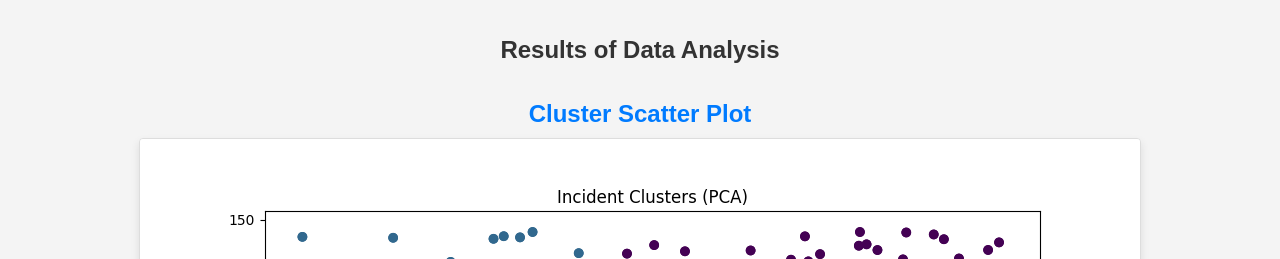
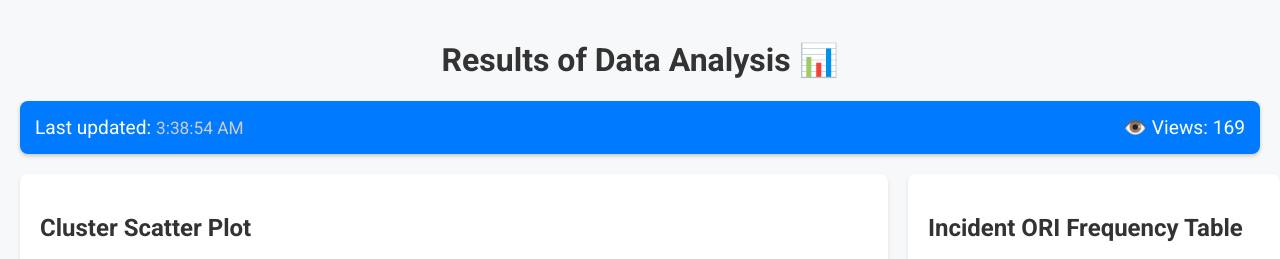
Before and after one commit to gvnsavinash/cis6930fa24-project3, a Flask app: page /result in a window 1280 px wide. Shown: the top 259 px of the page. Run offline with Flask 3, Linux system fonts and the light colour scheme.

Commit message:
added grapghs

```diff
--- a/app.py
+++ b/app.py
@@ -11,6 +11,9 @@ from sklearn.cluster import KMeans
 import matplotlib.pyplot as plt
 import seaborn as sns
 from io import BytesIO
+import numpy as np
+from matplotlib.patches import Circle
+from sklearn.preprocessing import MinMaxScaler
 
 # Configure Matplotlib to use the 'Agg' backend, suitable for non-interactive environments
 import matplotlib
@@ -26,6 +29,24 @@ app.config['STATIC_FOLDER'] = STATIC_FOLDER
 os.makedirs(UPLOAD_FOLDER, exist_ok=True)
 os.makedirs(STATIC_FOLDER, exist_ok=True)
 
+
+def safe_convert_to_time(x):
+    try:
+        dt = pd.to_datetime(x)
+        if 5 <= dt.hour < 12:
+            return 'Morning'
+        elif 12 <= dt.hour < 17:
+            return 'Afternoon'
+        elif 17 <= dt.hour < 21:
+            return 'Evening'
+        else:
+            return 'Night'
+    except ValueError:
+        return 'Unknown'  # or handle it in some other appropriate way
+
+
+
+
 def cluster_and_visualize(date_list, incident_number_list, location_list, nature_list, ori_list):
     # Create DataFrame
     df = pd.DataFrame({
@@ -37,6 +58,7 @@ def cluster_and_visualize(date_list, incident_number_list, location_list, nature
     })
 
     print("dataframe shape", df.shape)
+    print("Set of Incident ORI", set(df['Incident ORI']))
 
     # Label Encoding
     nature_le = LabelEncoder()
@@ -47,8 +69,8 @@ def cluster_and_visualize(date_list, incident_number_list, location_list, nature
     df['Location_Encoded'] = location_le.fit_transform(df['Location'])
 
     # dates
-    df['Date_time_quarters_encoded'] = df['Date / Time'].apply(lambda x: 'Morning' if 5 <= pd.to_datetime(x).hour < 12 else 'Afternoon' if 12 <= pd.to_datetime(x).hour < 17 else 'Evening' if 17 <= pd.to_datetime(x).hour < 21 else 'Night')
-
+    # df['Date_time_quarters_encoded'] = df['Date / Time'].apply(lambda x: 'Morning' if 5 <= pd.to_datetime(x).hour < 12 else 'Afternoon' if 12 <= pd.to_datetime(x).hour < 17 else 'Evening' if 17 <= pd.to_datetime(x).hour < 21 else 'Night')
+    df['Date_time_quarters_encoded'] = df['Date / Time'].apply(safe_convert_to_time)
     # Date Encoding
     date_le = LabelEncoder()
     df['Date_time_quarters_encoded'] = date_le.fit_transform(df['Date_time_quarters_encoded'])
@@ -90,27 +112,94 @@ def cluster_and_visualize(date_list, incident_number_list, location_list, nature
     # plt.close()
 
     # Bar Plot
-    plt.figure(figsize=(10, 6))
-    df['Nature'].value_counts().plot(kind='barh')
-    plt.title('Nature Frequency')
-    plt.xlabel('Nature')
-    plt.ylabel('Frequency')
+    # plt.figure(figsize=(10, 6))
+    # df['Nature'].value_counts().plot(kind='barh')
+    # plt.title('Nature Frequency')
+    # plt.xlabel('Nature')
+    # plt.ylabel('Frequency')
+    # bar_path = os.path.join(app.config['STATIC_FOLDER'], 'bar_plot.png')
+    # plt.savefig(bar_path)
+    # plt.close()
+
+    Incident_ORI = df['Incident ORI'].value_counts().sort_values(ascending=True)
+    plt.figure(figsize=(12, 8))  # Increased size for readability
+    Incident_ORI.plot(kind='barh', color='skyblue')
+    plt.title('Incident ORI Frequency')
+    plt.xlabel('Frequency')
+    plt.ylabel('Incident ORI')
+    plt.tight_layout()  # Adjust layout to make sure labels/axes are not cut off
     bar_path = os.path.join(app.config['STATIC_FOLDER'], 'bar_plot.png')
     plt.savefig(bar_path)
     plt.close()
 
-    # Pie Chart
-    plt.figure(figsize=(8, 8))
-    df['Cluster'].value_counts().plot.pie(autopct='%1.1f%%')
-    plt.title('Cluster Distribution')
-    pie_path = os.path.join(app.config['STATIC_FOLDER'], 'pie_chart.png')
-    plt.savefig(pie_path)
+    Incident_ORI = df['Incident ORI'].value_counts().reset_index()
+    Incident_ORI.columns = ['Incident ORI', 'Count']  # Renaming columns immediately after resetting index
+
+    # Convert to HTML for display in the template
+    Incident_ORI_html = Incident_ORI.to_html(classes="table table-striped", border=0, index=False)
+
+    # # Pie Chart
+    # plt.figure(figsize=(8, 8))
+    # df['Cluster'].value_counts().plot.pie(autopct='%1.1f%%')
+    # plt.title('Cluster Distribution')
+    # pie_path = os.path.join(app.config['STATIC_FOLDER'], 'pie_chart.png')
+    # plt.savefig(pie_path)
+    # plt.close()
+
+    nature_counts = df['Nature'].value_counts().reset_index()
+    nature_counts.columns = ['Nature', 'Frequency']
+
+    # Normalize the bubble sizes
+    scaler = MinMaxScaler(feature_range=(100, 1000))  # Scale between 100 and 1000 for visualization purposes
+    nature_counts['Scaled Frequency'] = scaler.fit_transform(nature_counts[['Frequency']])
+
+    nature_counts_html = nature_counts.to_html(classes="table table-striped", border=0, index=False)
+
+    # Initialize plot
+    fig, ax = plt.subplots(figsize=(15, 10))
+    ax.set_xlim(0, 100)
+    ax.set_ylim(0, 100)
+    ax.axis('off')  # Turn off the axis
+
+    # Generate random center points for bubbles
+    np.random.seed(0)
+    points = np.random.rand(len(nature_counts), 2) * 100
+
+    # Check for overlaps and adjust positions
+    def check_overlap(circles, new_circle):
+        for circle in circles:
+            distance = np.sqrt((circle[0] - new_circle[0])**2 + (circle[1] - new_circle[1])**2)
+            if distance < (circle[2] + new_circle[2]):
+                return True
+        return False
+
+    circles = []
+    for _, row in nature_counts.iterrows():
+        x, y = np.random.rand(2) * 100
+        size = np.sqrt(row['Scaled Frequency'])
+        new_circle = [x, y, size / 2]  # x, y, radius
+        while check_overlap(circles, new_circle):
+            x, y = np.random.rand(2) * 100
+            new_circle = [x, y, size / 2]
+        circles.append(new_circle)
+        circle = Circle((x, y), size / 2, alpha=0.5, color=np.random.rand(3,), edgecolor='black')
+        ax.add_artist(circle)
+        plt.text(x, y, row['Nature'], horizontalalignment='center', verticalalignment='center', fontsize=9)
+
+    plt.title('Packed Bubble Chart of Nature Frequencies')
+    plt.show()
+
+    # Save the plot
+    bubble_chart_path = os.path.join('static', 'bubble_chart.png')
+    plt.savefig(bubble_chart_path)
     plt.close()
 
     return {
-        'scatter': 'scatter_plot.png',
+        'scatter': 'pca_scatter_plot.png',
         'bar': 'bar_plot.png',
-        'pie': 'pie_chart.png'
+        'bubble': 'bubble_chart.png',
+        'Incident_ORI_html': Incident_ORI_html ,
+        'nature_counts_html': nature_counts_html
     }
 
 # @app.route('/', methods=['GET', 'POST'])
@@ -143,43 +232,89 @@ def cluster_and_visualize(date_list, incident_number_list, location_list, nature
 #     return render_template('index.html')
 
 
+# @app.route('/', methods=['GET', 'POST'])
+# def index():
+#     if request.method == 'POST':
+#         urls = request.form.getlist('urls')  # Handles multiple URLs
+#         files = request.files.getlist('files')  # Handles multiple files
+
+#         # Initialize lists to collect all data from each PDF
+#         date_list = []
+#         incident_number_list = []
+#         location_list = []
+#         nature_list = []
+#         ori_list = []
+
+#         for file in files:
+#             if file and file.filename != '':
+#                 pdf_data = file.read()
+#                 dates, incidents, locations, natures, oris = extractincidents(pdf_data)
+#                 date_list.extend(dates[1:])
+#                 incident_number_list.extend(incidents[1:])
+#                 location_list.extend(locations[1:])
+#                 nature_list.extend(natures[1:])
+#                 ori_list.extend(oris[1:])
+
+#         for url in urls:
+#             if url:
+#                 pdf_data = fetchincidents(url)
+#                 dates, incidents, locations, natures, oris = extractincidents(pdf_data)
+#                 date_list.extend(dates[1:])
+#                 incident_number_list.extend(incidents[1:])
+#                 location_list.extend(locations[1:])
+#                 nature_list.extend(natures[1:])
+#                 ori_list.extend(oris[1:])
+
+#         if date_list:
+#             visualizations = cluster_and_visualize(date_list, incident_number_list, location_list, nature_list, ori_list)
+#             print("all data", date_list, incident_number_list, location_list, nature_list, ori_list)
+#             print("ength", len(date_list), len(incident_number_list), len(location_list), len(nature_list), len(ori_list))
+#             return redirect(url_for('result', **visualizations))
+
+#     return render_template('index.html')
+
+
 @app.route('/', methods=['GET', 'POST'])
 def index():
     if request.method == 'POST':
-        urls = request.form.getlist('urls')  # Handles multiple URLs
-        files = request.files.getlist('files')  # Handles multiple files
+        urls = request.form.getlist('urls')
+        files = request.files.getlist('files')
 
-        # Initialize lists to collect all data from each PDF
+        # Lists to collect data
         date_list = []
         incident_number_list = []
         location_list = []
         nature_list = []
         ori_list = []
 
+        # Process uploaded files
         for file in files:
             if file and file.filename != '':
                 pdf_data = file.read()
-                dates, incidents, locations, natures, oris = extractincidents(pdf_data)
-                date_list.extend(dates[1:])
-                incident_number_list.extend(incidents[1:])
-                location_list.extend(locations[1:])
-                nature_list.extend(natures[1:])
-                ori_list.extend(oris[1:])
+                extracted_data = extractincidents(pdf_data)
+                date_list.extend(extracted_data[0])
+                incident_number_list.extend(extracted_data[1])
+                location_list.extend(extracted_data[2])
+                nature_list.extend(extracted_data[3])
+                ori_list.extend(extracted_data[4])
 
+        # Process URLs
         for url in urls:
             if url:
-                pdf_data = fetchincidents(url)
-                dates, incidents, locations, natures, oris = extractincidents(pdf_data)
-                date_list.extend(dates[1:])
-                incident_number_list.extend(incidents[1:])
-                location_list.extend(locations[1:])
-                nature_list.extend(natures[1:])
-                ori_list.extend(oris[1:])
+                temp_pdf_path = fetchincidents(url)
+                with open(temp_pdf_path, 'rb') as pdf_file:
+                    pdf_data = pdf_file.read()
+                extracted_data = extractincidents(pdf_data)
+                date_list.extend(extracted_data[0])
+                incident_number_list.extend(extracted_data[1])
+                location_list.extend(extracted_data[2])
+                nature_list.extend(extracted_data[3])
+                ori_list.extend(extracted_data[4])
+                # Clean up the temporary file
+                os.remove(temp_pdf_path)
 
         if date_list:
             visualizations = cluster_and_visualize(date_list, incident_number_list, location_list, nature_list, ori_list)
-            print("all data", date_list, incident_number_list, location_list, nature_list, ori_list)
-            print("ength", len(date_list), len(incident_number_list), len(location_list), len(nature_list), len(ori_list))
             return redirect(url_for('result', **visualizations))
 
     return render_template('index.html')
@@ -190,8 +325,10 @@ def index():
 def result():
     scatter = request.args.get('scatter')
     bar = request.args.get('bar')
-    pie = request.args.get('pie')
-    return render_template('result.html', scatter=scatter, bar=bar, pie=pie)
+    bubble = request.args.get('bubble')
+    Incident_ORI_html = request.args.get('Incident_ORI_html', '')  # Make sure this matches the variable passed
+    nature_counts_html = request.args.get('nature_counts_html', '')
+    return render_template('result.html', scatter=scatter, bar=bar, bubble=bubble, Incident_ORI_html=Incident_ORI_html, nature_counts_html=nature_counts_html)
 
 if __name__ == '__main__':
     app.run(debug=True, threaded=False)  # Run with threading disabled for compatibility
--- a/templates/index.html
+++ b/templates/index.html
@@ -140,7 +140,7 @@
 <body>
     <div class="left-info">
         <h3>Data Engineering Project 3</h3>
-        <p>Designed and worked by: <strong>Avinash Gudipudi</strong></p>
+        <p>Designed by: <strong>Avinash Gudipudi</strong></p>
         <p>UFID: <strong>43775641</strong></p>
     </div>
 
--- a/templates/result.html
+++ b/templates/result.html
@@ -1,6 +1,5 @@
-<!DOCTYPE html>
+<!-- <!DOCTYPE html>
 <html lang="en">
-
 <head>
     <meta charset="UTF-8">
     <meta name="viewport" content="width=device-width, initial-scale=1.0">
@@ -17,24 +16,35 @@
             align-items: center;
         }
 
-        h1 {
-            color: #333;
-            font-size: 24px;
+        .visualization-container {
+            display: flex;
+            width: 100%;
         }
 
-        h2 {
-            color: #007BFF;
-            margin-top: 20px;
-            margin-bottom: 10px;
+        .graphs {
+            flex: 0 0 70%; /* Locks the size to 70% of the parent container's width */
+            display: flex;
+            flex-direction: column;
+            align-items: center;
+        }
+
+        .data-table {
+            flex: 0 0 30%; /* Locks the size to 30% of the parent container's width */
+            padding-left: 20px; /* Adds spacing between graphs and table */
+            border-left: 1px solid #ddd; /* Adds a visual separation */
         }
 
         img {
-            max-width: 90%;
+            width: 100%; /* Makes images expand to fill their containers */
             height: auto;
             border: 1px solid #ddd;
             box-shadow: 0 4px 8px rgba(0, 0, 0, 0.1);
             margin-bottom: 20px;
             border-radius: 4px;
+        }
+
+        h1, h2 {
+            color: #333;
         }
 
         a {
@@ -46,6 +56,7 @@
             border-radius: 5px;
             box-shadow: 0 4px 8px rgba(0, 0, 0, 0.1);
             transition: background-color 0.3s;
+            margin-top: 10px;
         }
 
         a:hover {
@@ -53,16 +64,154 @@
         }
     </style>
 </head>
-
 <body>
     <h1>Results of Data Analysis</h1>
-    <h2>Cluster Scatter Plot</h2>
-    <img src="{{ url_for('static', filename='pca_scatter_plot.png') }}" alt="Scatter Plot">
-    <h2>Bar Graph of Incidents</h2>
-    <img src="{{ url_for('static', filename='bar_plot.png') }}" alt="Bar Graph">
-    <h2>Pie Chart of Clusters</h2>
-    <img src="{{ url_for('static', filename='pie_chart.png') }}" alt="Pie Chart">
+    <div class="visualization-container">
+        <div class="graphs">
+            <h2>Cluster Scatter Plot</h2>
+            <img src="{{ url_for('static', filename=scatter) }}" alt="Scatter Plot">
+            <h2>Bar Graph of Incidents</h2>
+            <img src="{{ url_for('static', filename=bar) }}" alt="Bar Graph">
+            <h2>Bubble Chart of Nature Frequencies</h2>
+            <img src="{{ url_for('static', filename=bubble) }}" alt="Bubble Chart">
+        </div>
+        <div class="data-table">
+            <h2>Incident_ORI Frequency Table</h2>
+            {{ Incident_ORI_html|safe }}
+            <h2>Nature Frequency Table</h2>
+            {{ nature_counts_html|safe }}
+        </div>
+    </div>
     <a href="/">Upload Another File</a>
 </body>
+</html> -->
 
+
+<!DOCTYPE html>
+<html lang="en">
+<head>
+    <meta charset="UTF-8">
+    <meta name="viewport" content="width=device-width, initial-scale=1.0">
+    <title>Results of Data Analysis</title>
+    <link href="https://fonts.googleapis.com/css2?family=Roboto:wght@400;500;700&display=swap" rel="stylesheet">
+    <style>
+        body {
+            font-family: 'Roboto', sans-serif;
+            background-color: #f7f8fa;
+            margin: 0;
+            padding: 20px;
+            color: #333;
+        }
+        .container {
+            display: grid;
+            grid-template-columns: 70% 30%;
+            gap: 20px;
+        }
+        .visualization {
+            background: #ffffff;
+            padding: 20px;
+            border-radius: 8px;
+            box-shadow: 0 2px 4px rgba(0,0,0,0.1);
+        }
+        .data-table {
+            background: #ffffff;
+            padding: 20px;
+            border-radius: 8px;
+            box-shadow: 0 2px 4px rgba(0,0,0,0.1);
+            overflow: auto;
+            height: calc(100vh - 160px); /* Adjust based on your layout */
+            display: flex;
+            flex-direction: column;
+        }
+        img {
+            width: 100%;
+            height: auto;
+            border-radius: 4px;
+        }
+        table {
+            width: 100%;
+            border-collapse: collapse;
+        }
+        th, td {
+            text-align: left;
+            padding: 8px;
+        }
+        th {
+            background-color: #007bff;
+            color: white;
+        }
+        tr:nth-child(even) {
+            background-color: #f2f2f2;
+        }
+        .header {
+            text-align: center;
+            margin-bottom: 20px;
+        }
+        .footer {
+            text-align: center;
+            margin-top: 20px;
+        }
+        .footer a {
+            color: #007bff;
+            text-decoration: none;
+        }
+        .flash-card {
+            background-color: #007bff;
+            color: white;
+            padding: 15px;
+            margin-bottom: 20px;
+            border-radius: 8px;
+            box-shadow: 0 2px 4px rgba(0,0,0,0.2);
+            display: flex;
+            justify-content: space-between;
+            align-items: center;
+            font-size: 1.2em;
+        }
+        .time {
+            font-size: 0.9em;
+            color: #ccc;
+        }
+        .emoji {
+            font-size: 1.5em;
+        }
+    </style>
+</head>
+<body>
+    <div class="header">
+        <h1>Results of Data Analysis 📊</h1>
+        <div class="flash-card">
+            <span>Last updated: <span class="time" id="time"></span></span>
+            <span>👁️ Views: 169</span>
+        </div>
+    </div>
+    <div class="container">
+        <div class="visualization">
+            <h2>Cluster Scatter Plot</h2>
+            <img src="{{ url_for('static', filename=scatter) }}" alt="Scatter Plot">
+            <h2>Bar Graph of Incidents</h2>
+            <img src="{{ url_for('static', filename=bar) }}" alt="Bar Graph">
+            <h2>Pie Chart of Clusters</h2>
+            <img src="{{ url_for('static', filename=bubble) }}" alt="Pie Chart">
+        </div>
+        <div class="data-table">
+            <h2>Incident ORI Frequency Table</h2>
+            {{ Incident_ORI_html | safe }}
+            <h2>Nature Frequency Table</h2>
+            {{ nature_counts_html | safe }}
+        </div>
+    </div>
+    <div class="footer">
+        <a href="/">Upload Another File</a>
+    </div>
+
+    <script>
+        function updateTime() {
+            const now = new Date();
+            const timeString = now.toLocaleTimeString();
+            document.getElementById('time').textContent = timeString;
+        }
+        updateTime();
+        setInterval(updateTime, 1000); // Update time every second
+    </script>
+</body>
 </html>
```
Also changed, not shown: project0.py (+15 -27 lines), static/bar_plot.png, static/bubble_chart.png (added), static/packed_bubble_chart.png (added), static/pca_scatter_plot.png, static/pie_chart.png, static/scatter_plot.png (deleted), 2 other files.
